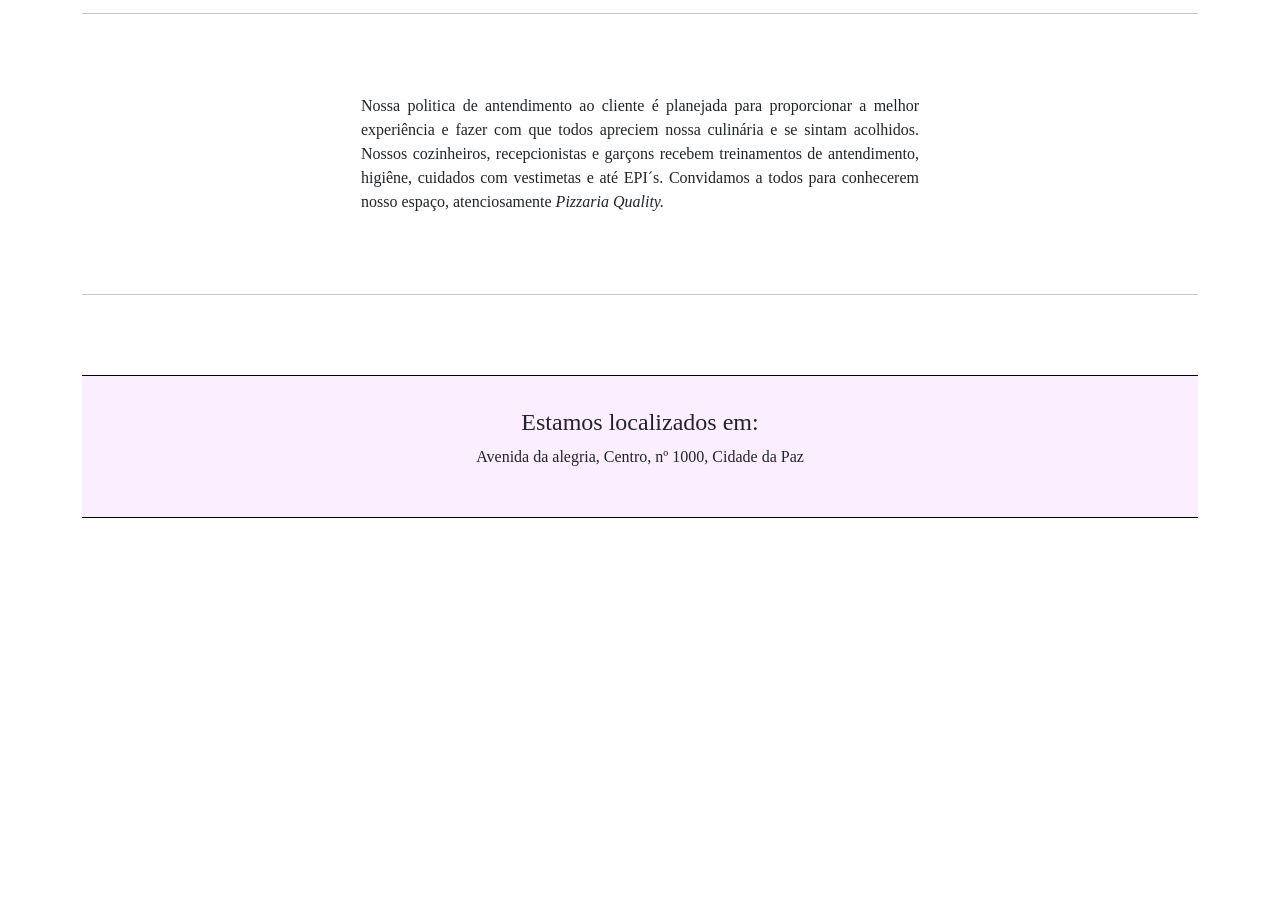
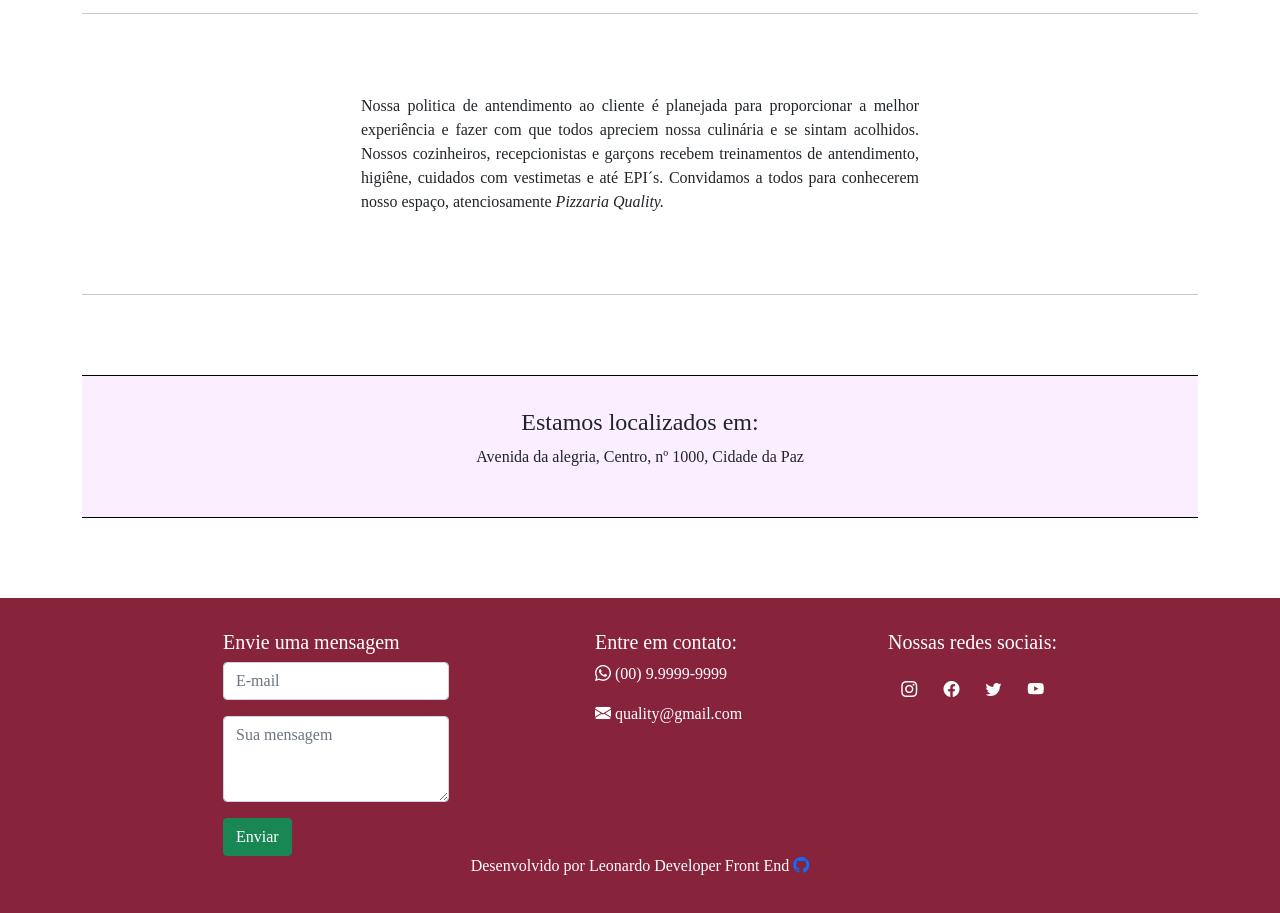
Before and after one commit to leonardodevmagalhaes/landingPage_bootstrap, a website: page index.html in a window 1280 px wide. Shown: the part 2653-3566 px from the top of the page. Before the commit the page ends 3251 px from the top, so only its background shows below. Drawn offline with nearby package versions, Linux system fonts and the light colour scheme; a web font is replaced by a local one.

Commit message:
footer finalizado

```diff
--- a/css/style.css
+++ b/css/style.css
@@ -136,3 +136,21 @@ dt{
     width: 50%;
     text-align: justify;
 }
+.redes-sociais{
+    padding-top: 1em ;
+    display: flex;
+    flex-direction: row;
+    justify-content: space-around;
+    align-items: center;
+    flex-wrap: wrap;
+}
+footer{
+    color: #FFFFFF;
+    padding: 2em 0;
+    background: #87243C;
+
+}
+.developer{
+    margin-top: 1em 0 0 0;
+    text-align: center;
+}
--- a/index.html
+++ b/index.html
@@ -384,7 +384,30 @@
     </section>
 
     <footer>
-
+      <div class="container">
+        <div class="campo-de-cards">
+          <div class="form">
+            <h5>Envie uma mensagem</h6>
+            <div class="mb-3">
+              <input type="email" class="form-control" id="exampleFormControlInput1" placeholder="E-mail">
+            </div>
+            <div class="mb-3">
+              <textarea class="form-control" id="exampleFormControlTextarea1" placeholder="Sua mensagem" rows="3"></textarea>
+            </div>
+            <button type="button submit" class="btn btn-success">Enviar</button>
+          </div>
+          <div class="contato">
+            <h5>Entre em contato:</h5>
+            <p> <i class="bi bi-whatsapp"></i> (00) 9.9999-9999</p>
+            <p> <i class="bi bi-envelope-fill"></i> quality@gmail.com</p>
+          </div>
+          <div class="redes">
+            <h5>Nossas redes sociais:</h5>
+            <p class="redes-sociais"> <i class="bi bi-instagram"></i> <i class="bi bi-facebook"></i> <i class="bi bi-twitter"></i> <i class="bi bi-youtube"></i> </p>
+          </div>
+        </div>
+        <h6 class="developer">Desenvolvido por Leonardo Developer Front End <a href="https://github.com/leoleodev" target="_blank"> <i class="bi bi-github"></i> </a> </h6>
+      </div>
     </footer>
 
 
```
